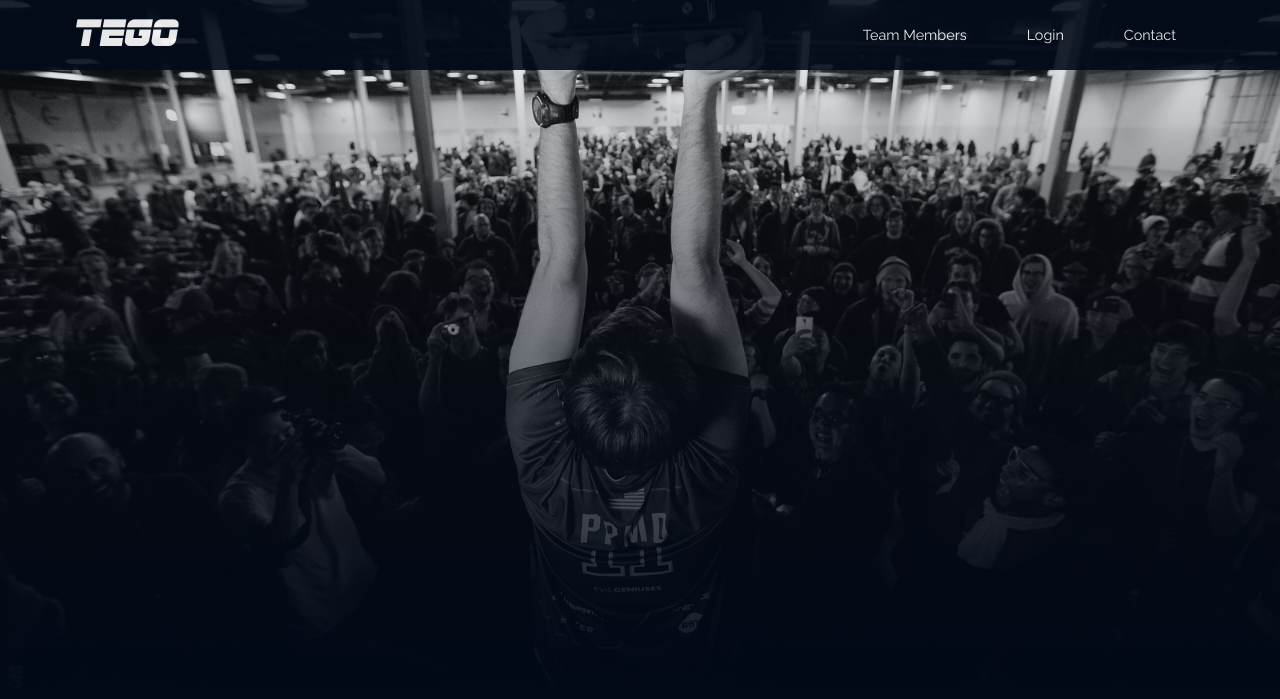
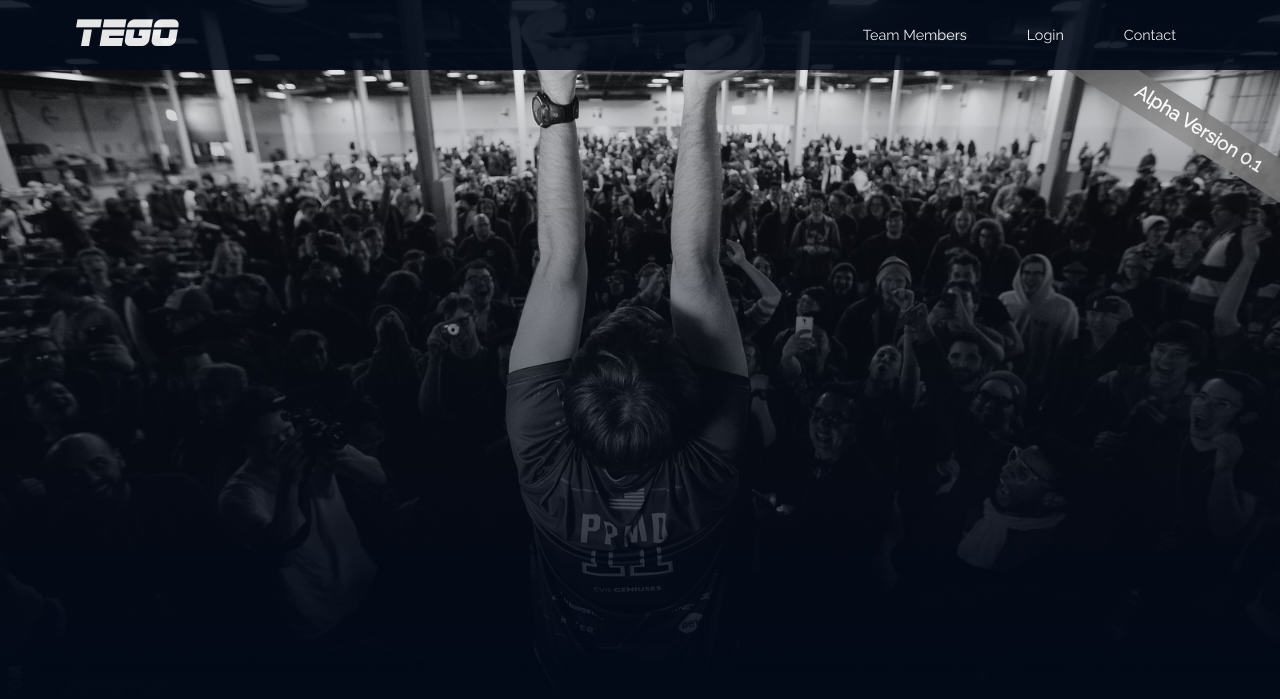
Before and after one commit to briananstett/TegoEsports, a PHP site: page / in a window 1280 px wide. Shown: the top 699 px of the page. Run offline with PHP 8.4, Linux system fonts and the light colour scheme.

Commit message:
Added alpha version banner

```diff
--- a/index.html
+++ b/index.html
@@ -10,13 +10,15 @@
     <body class="grey">
         <div>
             <nav id="navBar" class="smallSlice">
+                    <h3 id="alphaBanner">Alpha Version 0.1</h3>
+                    <img id="clipped" src="static\images\greybannerimage.jpg">
                 <div class="menu">
                         <ul>
-                            <a href="#"><li>LINK ONE</li></a>
-                            <a href="#"><li>LINK TWO</li></a>
-                            <a href="#"><li>LINK THREE</li></a>
-                            <a href="#"><li>LINK FOUR</li></a>
-                            <a href="#"><li>LINK FIVE</li></a>
+                            <a href="#"><li>Team Members</li></a>
+                            <a href="#"><li>Services</li></a>
+                            <a href="#"><li>Statistics</li></a>
+                            <a href="#"><li>Another Link</li></a>
+                            <a href="#"><li>Logout</li></a>
                         </ul>
                 </div>
                 <div class="flexRow">
--- a/static/main.css
+++ b/static/main.css
@@ -270,6 +270,33 @@
     width: 65%;
 }
 
+
+#clipped{
+    z-index: 99999;
+    position:absolute;
+    top:70;
+    right:0;
+    -webkit-clip-path: polygon(50% 0, 100% 50%, 100% 75%, 25% 0);
+    clip-path: polygon(50% 0, 100% 50%, 100% 75%, 25% 0);
+}
+
+#alphaBanner{
+
+    z-index: 999999;
+    position:absolute;
+    top:98;
+    right:8;
+
+    /* Safari */
+    -webkit-transform: rotate(32deg);
+    /* Firefox */
+    -moz-transform: rotate(32deg);
+    /* IE */
+    -ms-transform: rotate(32deg);
+    /* Opera */
+    -o-transform: rotate(32deg);
+}
+
 /*You are now entering the Hamburger Zone*/
 .hamburger{
     background:none;
@@ -280,7 +307,7 @@
     padding:5px 15px 0px 15px;
     color:white;
     border:0;
-    font-size:1.8em;
+    font-size:2em;
     font-weight:bold;
     cursor:pointer;
     outline:none;
@@ -296,7 +323,7 @@
     padding:7px 15px 0px 15px;
     color:white;
     border:0;
-    font-size:3em;
+    font-size:3.8em;
     line-height:65px;
     font-weight:bold;
     cursor:pointer;
```
Also changed, not shown: static/images/greybannerimage.jpg (added).
